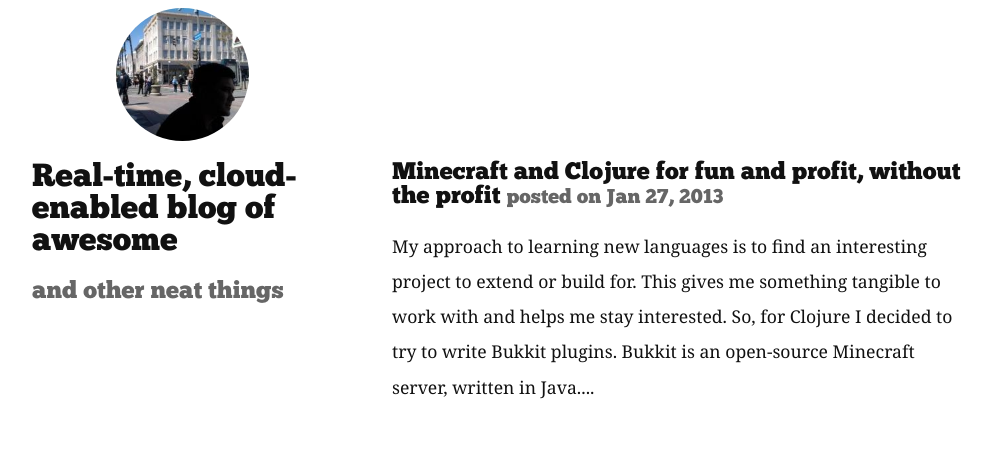
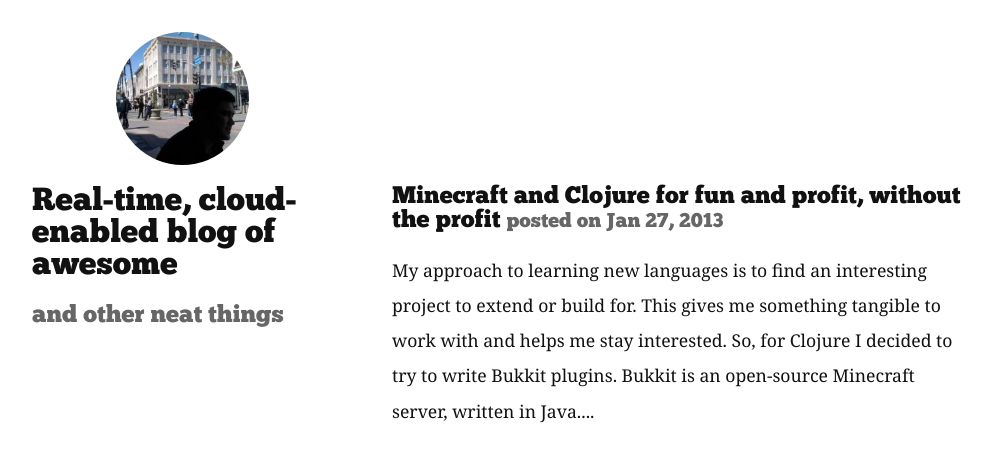
Before and after one commit to ryancole/ryancole.github.com, a Jekyll site: the page built from index.html, in a window 1280 px wide. Shown: the top 462 px of the page, without its empty margins (138-1130 px from the left). Built offline with Jekyll 4.4.1, drawn with Linux system fonts in a browser that asks for light colours.

Commit message:
add some padding!

```diff
--- a/static/css/style.css
+++ b/static/css/style.css
@@ -31,6 +31,10 @@ h1, h2, h3 {
 
 a {
   color: #0881b3;
+}
+
+.container {
+  padding-top: 24px;
 }
 
 .left-side h2 {
```
